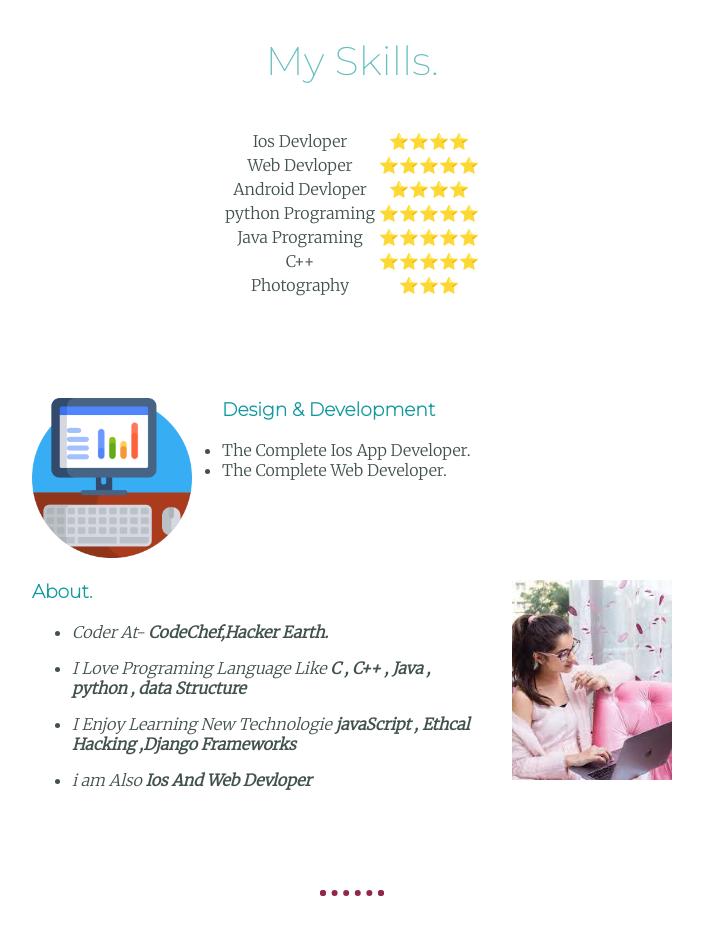
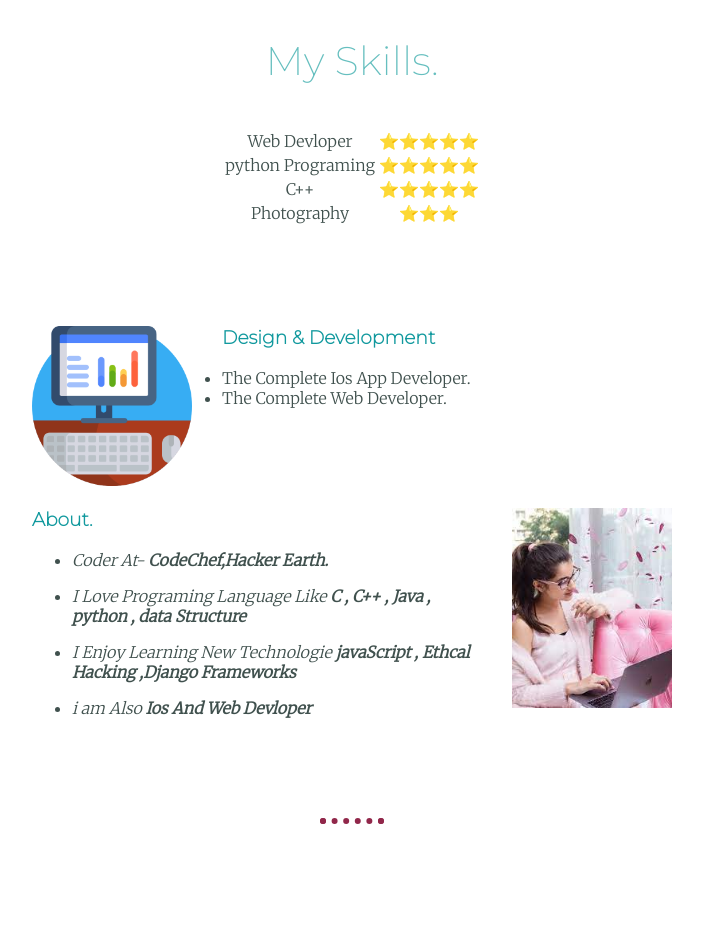
Before and after one commit to Manuraj07/cv, a plain HTML site: page index.html in a window 1280 px wide. Shown: the part 1660-2590 px from the top of the page, without its empty margins (288-991 px from the left). Drawn offline with Linux system fonts and the light colour scheme.

Commit message:
Update index.html

```diff
--- a/index.html
+++ b/index.html
@@ -43,26 +43,12 @@
             <h2>My Skills.</h2>
 
             <table class="table-class">
-
-                <tr>
-                    <td>Ios Devloper</td>
-                    <td>⭐⭐⭐⭐</td>
-                </tr>
                 <tr>
                     <td>Web Devloper</td>
                     <td>⭐⭐⭐⭐⭐</td>
                 </tr>
                 <tr>
-                    <td>Android Devloper</td>
-                    <td>⭐⭐⭐⭐</td>
-                </tr>
-                <tr>
                     <td>python Programing</td>
-                    <td>⭐⭐⭐⭐⭐</td>
-                </tr>
-
-                <tr>
-                    <td>Java Programing </td>
                     <td>⭐⭐⭐⭐⭐</td>
                 </tr>
                 <tr>
```
